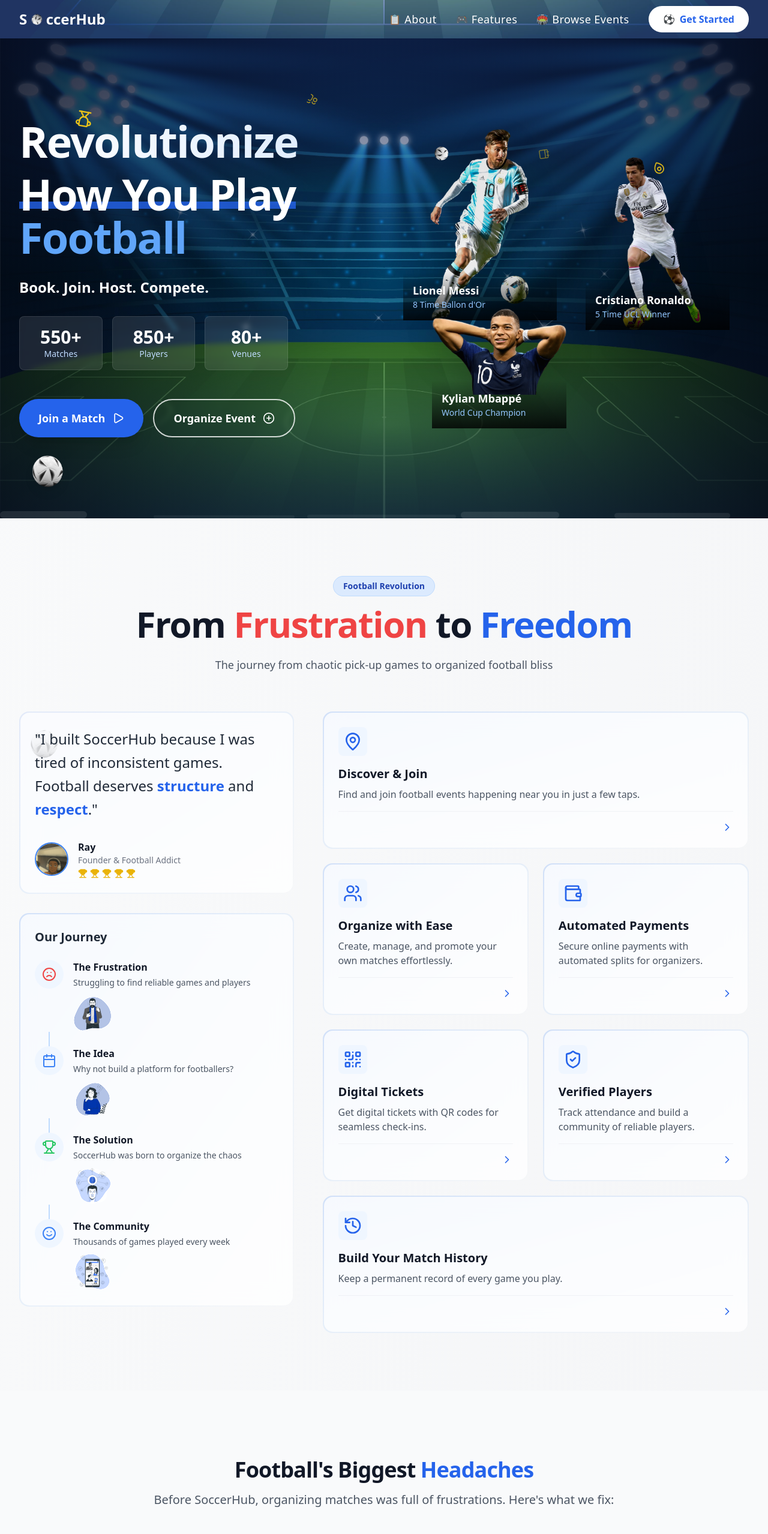
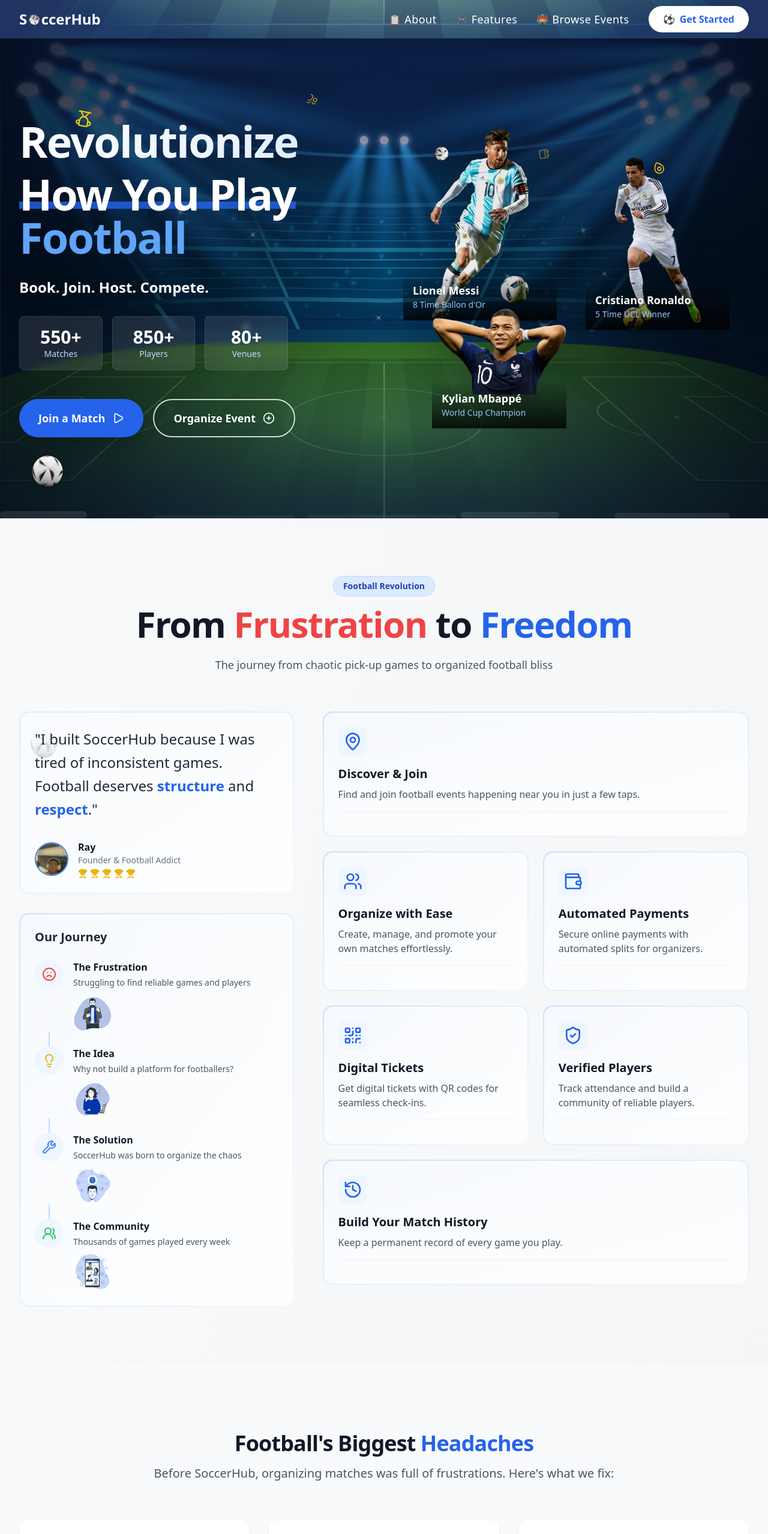
Before and after one commit to RaynerdTech/MatchCraft, a Next.js app: page / in a window 1280 px wide. Shown: the top 2557 px of the page at 60% size. Built offline with nearby package versions, Linux system fonts and the light colour scheme.

Commit message:
fixed inconsistent in icons

```diff
--- a/app/Home/header.tsx
+++ b/app/Home/header.tsx
@@ -62,7 +62,7 @@ const Header = () => {
           >
             <span className="font-barlow-condensed tracking-tight">S</span>
             <span className="relative">
-              <span className="relative inline-block w-6 h-6 mx-1">
+              <span className="relative inline-block w-6 h-6">
                 <Image
                   src="/images/football-icon.png"
                   alt="Football"
--- a/app/Home/whysoccerzone.tsx
+++ b/app/Home/whysoccerzone.tsx
@@ -3,18 +3,17 @@
 import { motion } from "framer-motion";
 import {
   XCircle,
-  CheckCircle2,
   Users,
   QrCode,
   Wallet,
   MapPin,
   ShieldCheck,
   History,
-  ChevronRight,
-  Calendar,
   Trophy,
   Frown,
-  Smile,
+  Lightbulb, // For "The Idea"
+  Wrench,    // For "The Solution"
+  Users2,    // For "The Community"
 } from "lucide-react";
 import Image from "next/image";
 import React from "react";
@@ -128,19 +127,19 @@ const WhySoccerZone = () => {
     image: "/images/timeline-frustration.svg",
   },
   {
-      icon: <Calendar className="w-6 h-6 text-blue-500" />,
+    icon: <Lightbulb className="w-6 h-6 text-yellow-500" />, // Changed to lightbulb for "idea"
     title: "The Idea",
     description: "Why not build a platform for footballers?",
     image: "/images/timeline-idea.svg",
   },
   {
-      icon: <Trophy className="w-6 h-6 text-green-500" />,
+    icon: <Wrench className="w-6 h-6 text-blue-500" />, // Changed to wrench for "solution"
     title: "The Solution",
     description: "SoccerHub was born to organize the chaos",
     image: "/images/timeline-solution.svg",
   },
   {
-      icon: <Smile className="w-6 h-6 text-blue-500" />,
+    icon: <Users2 className="w-6 h-6 text-green-500" />, // Changed to Users2 for "community"
     title: "The Community",
     description: "Thousands of games played every week",
     image: "/images/timeline-community.svg",
@@ -308,7 +307,7 @@ const WhySoccerZone = () => {
                       {solution.description}
                     </p>
                     <div className="mt-4 pt-4 border-t border-gray-200/50 flex justify-end">
-                      <ChevronRight className="w-5 h-5 text-blue-600" />
+
                     </div>
                   </div>
                 </BentoCard>
--- a/app/dashboard/browse-events/page.tsx
+++ b/app/dashboard/browse-events/page.tsx
@@ -4,7 +4,7 @@ import { Search, MapPin, Calendar, Users } from "lucide-react";
 
 // This is the skeleton loading state shown while the client component loads
 const LoadingSkeleton = () => (
-  <div className="min-h-dvh bg-gradient-to-br from-gray-50 to-gray-100 p-4 sm:p-6 lg:p-8">
+  <div className="min-h-dvh bg-gradient-to-br from-gray-50 to-gray-100 sm:p-6 lg:p-8">
     <div className="max-w-7xl mx-auto">
       <header className="text-center mb-8 sm:mb-12 py-8 sm:py-16 rounded-3xl overflow-hidden relative bg-gradient-to-r from-indigo-600 via-purple-600 to-pink-600 shadow-2xl">
         <div className="absolute inset-0 bg-gradient-to-t from-black/10 to-transparent"></div>
--- a/app/dashboard/layout.tsx
+++ b/app/dashboard/layout.tsx
@@ -21,7 +21,7 @@ export default function DashboardLayout({ children }: { children: React.ReactNod
             isSidebarOpen={isSidebarOpen}
           />
 
-          <main className="flex-1 overflow-y-auto px-4 py-6">
+          <main className="flex-1 overflow-y-auto px-2 py-6">
             {children}
           </main>
         </div>
```
Lines whose indentation alone changed are shown as unchanged.
